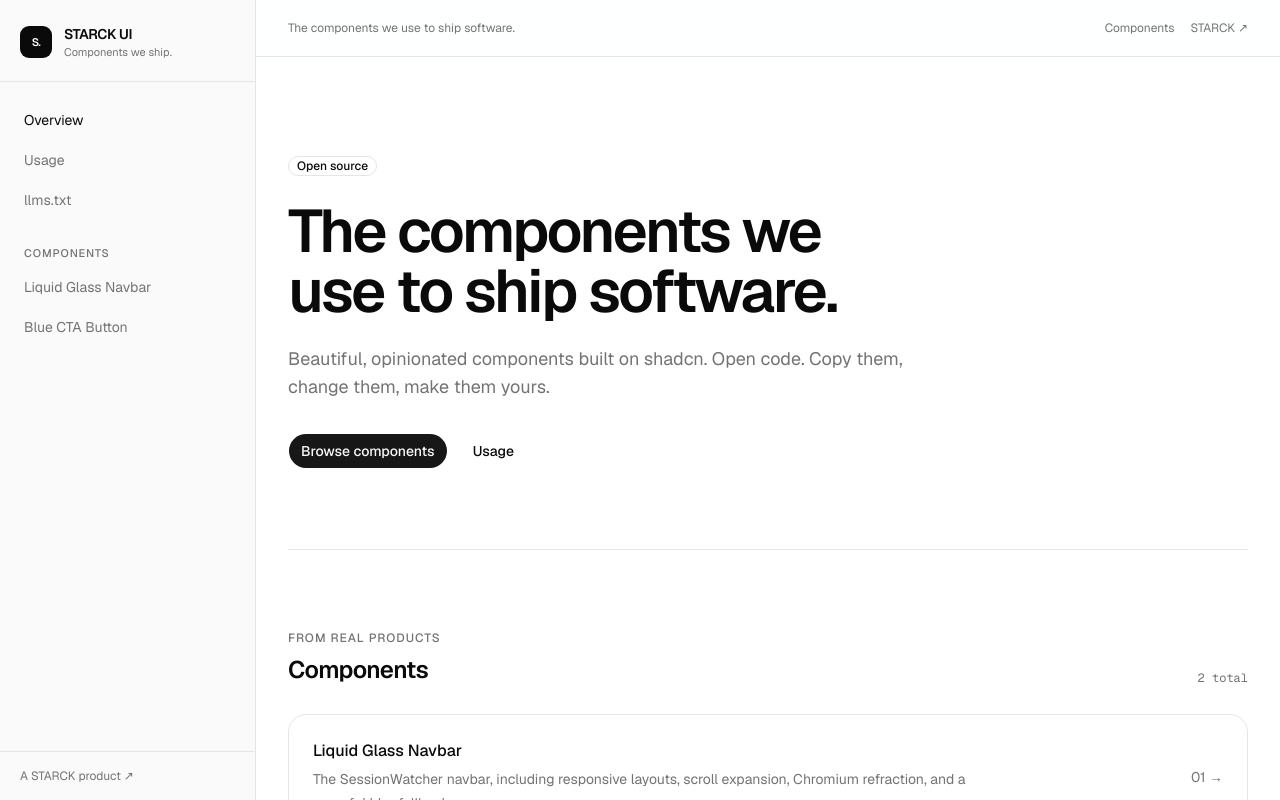
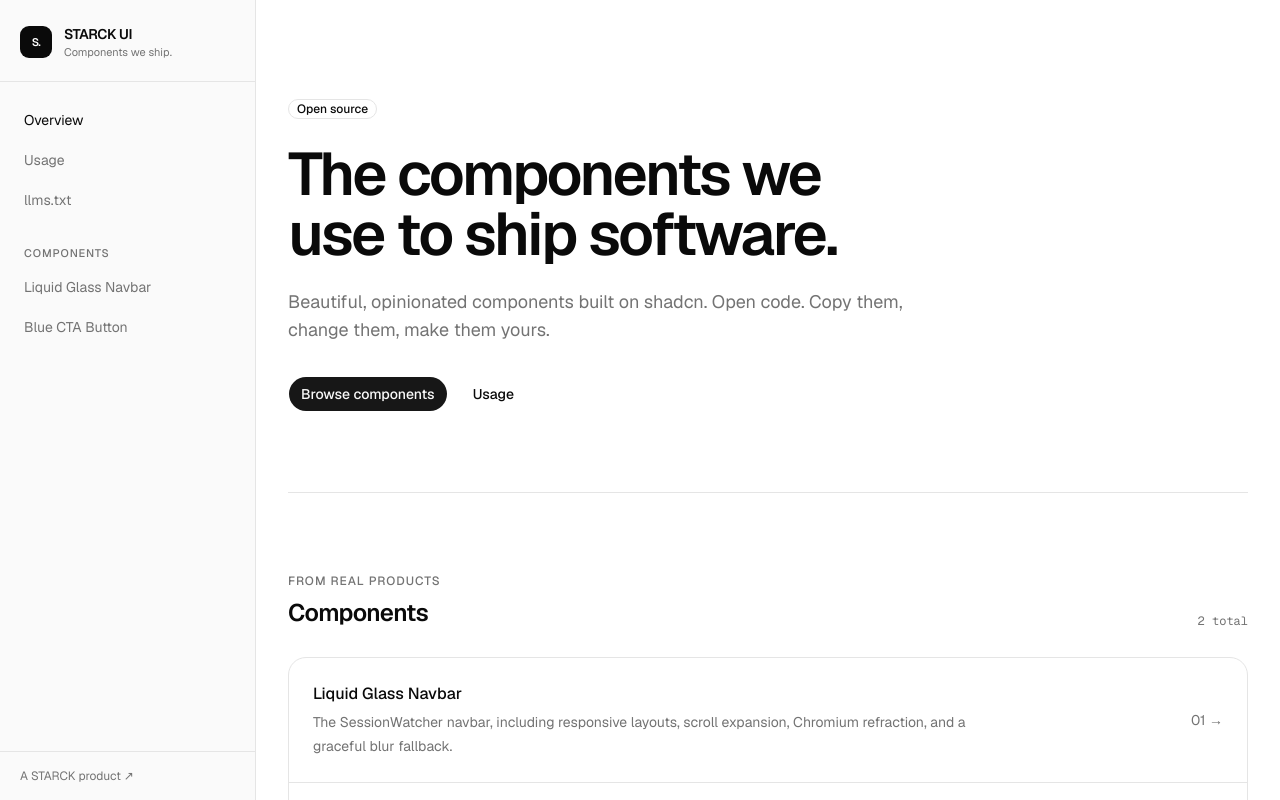
Before and after one commit to Soren-Starck/starck-ui, a Next.js app: page / in a window 1280 px wide. Shown: the top 800 px of the page. Built offline with nearby package versions, Linux system fonts and the light colour scheme.

Commit message:
refactor: remove redundant desktop header

```diff
--- a/components/docs-shell.tsx
+++ b/components/docs-shell.tsx
@@ -75,15 +75,12 @@ function DocsShell({ children }: { children: React.ReactNode }) {
       </aside>
 
       <div className="md:pl-64">
-        <header className="sticky top-0 z-10 border-b bg-background/90 backdrop-blur-xl">
+        <header className="sticky top-0 z-10 border-b bg-background/90 backdrop-blur-xl md:hidden">
           <div className="mx-auto flex h-14 max-w-5xl items-center justify-between px-5 sm:px-8">
-            <Link href="/" className="flex items-center gap-2 md:hidden">
+            <Link href="/" className="flex items-center gap-2">
               <Mark />
               <span className="text-sm font-semibold">STARCK UI</span>
             </Link>
-            <p className="hidden text-xs text-muted-foreground md:block">
-              The components we use to ship software.
-            </p>
             <nav className="flex items-center gap-4 text-xs">
               <Link
                 href="/components/liquid-glass-navbar"
```
